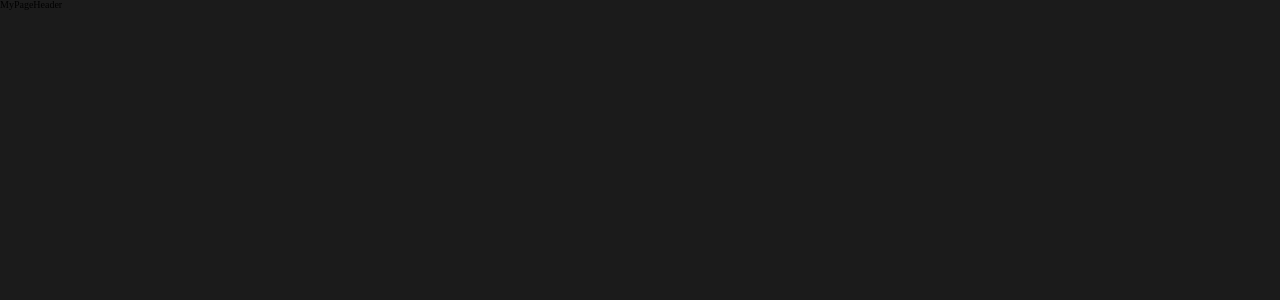
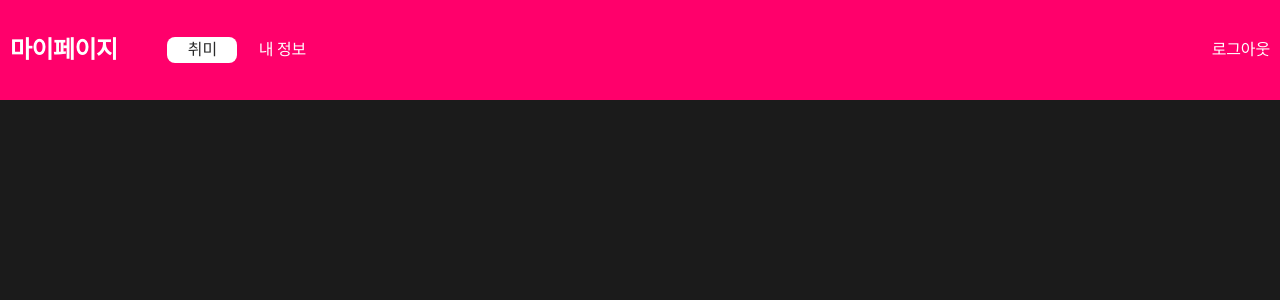
Before and after one commit to imddoy/ChaeHyunKim, a React (Vite) app in the folder week4-user/: page /mypage in a window 1280 px wide. Shown: the top 300 px of the page. Built offline with nearby package versions, Linux system fonts and the light colour scheme.

Commit message:
feat: 헤더 구현

```diff
--- /dev/null
+++ b/week4-user/src/components/header/Header.style.tsx
@@ -0,0 +1,10 @@
+import styled from "styled-components";
+import { Generators } from "@styles/generator";
+
+export const HeaderContainer = styled.header`
+  ${Generators.flexGenerator()}
+  width: 100%;
+  height: 10rem;
+  color: ${({ theme }) => theme.colors.white};
+  ${({ theme }) => theme.fonts["heading1"]};
+`;
--- a/week4-user/src/components/header/Header.tsx
+++ b/week4-user/src/components/header/Header.tsx
@@ -1,7 +1,9 @@
-import React from "react";
+import { useLocation } from "react-router-dom";
+import * as S from "./Header.style";
 
 const Header = () => {
-  return <div>Header</div>;
+  const { pathname } = useLocation();
+  return <S.HeaderContainer>{pathname === "/signup" ? "회원가입" : "로그인"}</S.HeaderContainer>;
 };
 
 export default Header;
--- /dev/null
+++ b/week4-user/src/components/header/MyPageHeader.style.tsx
@@ -0,0 +1,39 @@
+import styled from "styled-components";
+import { Generators } from "@styles/generator";
+
+export const MyPageHeaderContainer = styled.header`
+  ${Generators.flexGenerator("row", "center", "space-between")}
+  width: 100%;
+  height: 10rem;
+  padding: 1rem;
+  color: ${({ theme }) => theme.colors.white};
+  background-color: ${({ theme }) => theme.colors.main_pink_400};
+`;
+
+export const NavTab = styled.section`
+  ${Generators.flexGenerator()}
+  gap: 5rem;
+`;
+
+export const Title = styled.h1`
+  ${({ theme }) => theme.fonts["heading1"]};
+`;
+
+export const TabBtnWrapper = styled.section`
+  ${Generators.flexGenerator()}
+  gap: 1rem;
+`;
+
+export const TabBtn = styled.button<{ $isActive: boolean }>`
+  width: 7rem;
+
+  background-color: ${({ theme, $isActive }) => ($isActive ? theme.colors.white : "none")};
+  color: ${({ theme, $isActive }) => ($isActive ? theme.colors.gray_800 : theme.colors.white)};
+  ${({ theme }) => theme.fonts["body1-long"]};
+  border-radius: 8px;
+`;
+
+export const LogoutBtn = styled.button`
+  color: ${({ theme }) => theme.colors.white};
+  ${({ theme }) => theme.fonts["body1-long"]};
+`;
--- a/week4-user/src/components/header/MyPageHeader.tsx
+++ b/week4-user/src/components/header/MyPageHeader.tsx
@@ -1,7 +1,31 @@
-import React from "react";
+import { useState } from "react";
+import * as S from "./MyPageHeader.style";
+import { useNavigate } from "react-router-dom";
 
 const MyPageHeader = () => {
-  return <div>MyPageHeader</div>;
+  const [tab, setTab] = useState("hobby");
+  const navigate = useNavigate();
+
+  const handleTab = (tab) => {
+    setTab(tab);
+    navigate(`/mypage/${tab}`);
+  };
+  return (
+    <S.MyPageHeaderContainer>
+      <S.NavTab>
+        <S.Title>마이페이지</S.Title>
+        <S.TabBtnWrapper>
+          <S.TabBtn $isActive={tab === "hobby"} onClick={() => handleTab("hobby")}>
+            취미
+          </S.TabBtn>
+          <S.TabBtn $isActive={tab === "info"} onClick={() => handleTab("info")}>
+            내 정보
+          </S.TabBtn>
+        </S.TabBtnWrapper>
+      </S.NavTab>
+      <S.LogoutBtn>로그아웃</S.LogoutBtn>
+    </S.MyPageHeaderContainer>
+  );
 };
 
 export default MyPageHeader;
--- a/week4-user/src/routes/Router.tsx
+++ b/week4-user/src/routes/Router.tsx
@@ -11,6 +11,7 @@ const router = createBrowserRouter([
     element: <Layout />,
     children: [
       { index: true, element: <Login /> },
+      { path: "login", element: <Login /> },
       { path: "signup", element: <Signup /> },
     ],
   },
```
Also changed, not shown: 1 other file (tests, documents, lock files or other folders).
